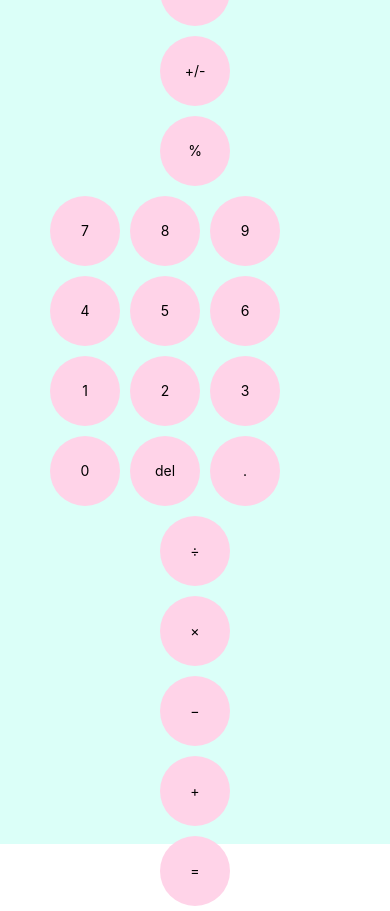
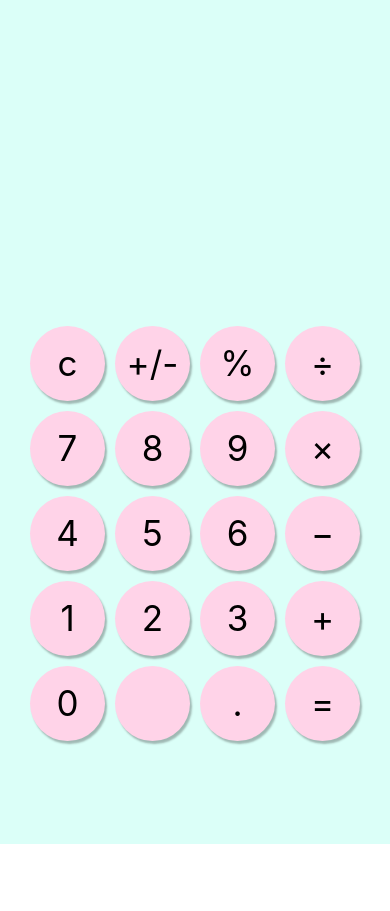
Before and after one commit to StaceyCP/calculator, a React Native app: screen / in a window 390 px wide. After the commit the page ends 844 px from the top, so only its background shows below. Built offline with nearby package versions, Linux system fonts and the light colour scheme.

Commit message:
Base styling complete, and operator state initialised

```diff
--- a/App.js
+++ b/App.js
@@ -8,76 +8,75 @@ export default function App() {
   const minus = '\u2212';
   const add = '\u002B';
   const equal = '\u003D';
-  const [equation, setEquation] = useState(0);
-  const [result, setResult] = useState(0);
+  const [operator, setOperator] = useState('');
+  const [num, setNum] = useState("0");
+  const [values, setValues] = useState([]);
   return (
     <View style={styles.container}>
-      <Text>{equation}</Text>
-      <View>
-        <Pressable style={styles.button} onPress={() => {console.log("cancel");}}>
-          <Text>c</Text>
-        </Pressable>
-        <Pressable style={styles.button} onPress={() => {console.log("positive/negative");}}>
-          <Text>+/-</Text>
-        </Pressable>
-        <Pressable style={styles.button} onPress={() => {console.log("percent");}}>
-          <Text>%</Text>
-        </Pressable>
+      <View style={styles.calculatorInput}>
+        <Text adjustsFontSizeToFit={true} numberOfLines={1} style={styles.calculatorInputText}>{num}</Text>
       </View>
-      <View style={styles.nums}>
-        <Pressable style={styles.button} onPress={() => {console.log("7");}}>
-          <Text>7</Text>
-        </Pressable>
-        <Pressable style={styles.button} onPress={() => {console.log("8");}}>
-          <Text>8</Text>
-        </Pressable>
-        <Pressable style={styles.button} onPress={() => {console.log("9");}}>
-          <Text>9</Text>
-        </Pressable>
-        <Pressable style={styles.button} onPress={() => {console.log("4");}}>
-          <Text>4</Text>
-        </Pressable>
-        <Pressable style={styles.button} onPress={() => {console.log("5");}}>
-          <Text>5</Text>
-        </Pressable>
-        <Pressable style={styles.button} onPress={() => {console.log("6");}}>
-          <Text>6</Text>
-        </Pressable>
-        <Pressable style={styles.button} onPress={() => {console.log("1");}}>
-          <Text>1</Text>
-        </Pressable>
-        <Pressable style={styles.button} onPress={() => {console.log("2");}}>
-          <Text>2</Text>
-        </Pressable>
-        <Pressable style={styles.button} onPress={() => {console.log("3");}}>
-          <Text>3</Text>
-        </Pressable>
-        <Pressable style={styles.button} onPress={() => {console.log("0");}}>
-          <Text>0</Text>
-        </Pressable>
-        <Pressable style={styles.button} onPress={() => {console.log("delete");}}>
-          <Text>del</Text>
-        </Pressable>
-        <Pressable style={styles.button} onPress={() => {console.log("decimal");}}>
-          <Text>.</Text>
-        </Pressable>
-      </View>
-      <View>
-        <Pressable style={styles.button} onPress={() => {console.log("divide");}}>
-          <Text>{divide}</Text>
-        </Pressable>
-        <Pressable style={styles.button} onPress={() => {console.log("multiply");}}>
-          <Text>{multiply}</Text>
-        </Pressable>
-        <Pressable style={styles.button} onPress={() => {console.log("minus");}}>
-          <Text>{minus}</Text>
-        </Pressable>
-        <Pressable style={styles.button} onPress={() => {console.log("add");}}>
-          <Text>{add}</Text>
-        </Pressable>
-        <Pressable style={styles.button} onPress={() => {console.log("equal");}}>
-          <Text>{equal}</Text>
-        </Pressable>
+      <View style={styles.equationBtns}>
+        <View style={styles.nums}>
+          <Pressable style={[styles.button, styles.shadow]} onPress={() => setNum("0")}>
+            <Text style={styles.text}>c</Text>
+          </Pressable>
+          <Pressable style={[styles.button, styles.shadow]} onPress={() => {console.log("positive/negative");}}>
+            <Text style={styles.text}>+/-</Text>
+          </Pressable>
+          <Pressable style={[styles.button, styles.shadow]} onPress={() => {console.log("percent");}}>
+            <Text style={styles.text}>%</Text>
+          </Pressable>
+          <Pressable style={[styles.button, styles.shadow]} onPress={() => {setOperator("/")}}>
+            <Text style={styles.text}>{divide}</Text>
+          </Pressable>
+          <Pressable style={[styles.button, styles.shadow]} onPress={() => setNum(num + "7")}>
+            <Text style={styles.text}>7</Text>
+          </Pressable>
+          <Pressable style={[styles.button, styles.shadow]} onPress={() => {console.log("8");}}>
+            <Text style={styles.text}>8</Text>
+          </Pressable>
+          <Pressable style={[styles.button, styles.shadow]} onPress={() => {console.log("9");}}>
+            <Text style={styles.text}>9</Text>
+          </Pressable>
+          <Pressable style={[styles.button, styles.shadow]} onPress={() => setOperator('*')}>
+            <Text style={styles.text}>{multiply}</Text>
+          </Pressable>
+          <Pressable style={[styles.button, styles.shadow]} onPress={() => {console.log("4");}}>
+            <Text style={styles.text}>4</Text>
+          </Pressable>
+          <Pressable style={[styles.button, styles.shadow]} onPress={() => {console.log("5");}}>
+            <Text style={styles.text}>5</Text>
+          </Pressable>
+          <Pressable style={[styles.button, styles.shadow]} onPress={() => {console.log("6");}}>
+            <Text style={styles.text}>6</Text>
+          </Pressable>
+          <Pressable style={[styles.button, styles.shadow]} onPress={() => setOperator("-")}>
+            <Text style={styles.text}>{minus}</Text>
+          </Pressable>
+          <Pressable style={[styles.button, styles.shadow]} onPress={() => {console.log("1");}}>
+            <Text style={styles.text}>1</Text>
+          </Pressable>
+          <Pressable style={[styles.button, styles.shadow]} onPress={() => {console.log("2");}}>
+            <Text style={styles.text}>2</Text>
+          </Pressable>
+          <Pressable style={[styles.button, styles.shadow]} onPress={() => {console.log("3");}}>
+            <Text style={styles.text}>3</Text>
+          </Pressable>
+          <Pressable style={[styles.button, styles.shadow]} onPress={() => setOperator(add)}>
+            <Text style={styles.text}>{add}</Text>
+          </Pressable>
+          <Pressable style={[styles.button, styles.shadow]} onPress={() => {console.log("0");}}>
+            <Text style={styles.text}>0</Text>
+          </Pressable>
+          <View style={[styles.button, styles.shadow]}></View>
+          <Pressable style={[styles.button, styles.shadow]} onPress={() => setNum(num + ".")}>
+            <Text style={styles.text}>.</Text>
+          </Pressable>
+          <Pressable style={[styles.button, styles.shadow]} onPress={() => {console.log("equal");}}>
+            <Text style={styles.text}>{equal}</Text>
+          </Pressable>
+        </View>
       </View>
     </View>
   );
@@ -85,26 +84,47 @@ export default function App() {
 
 const styles = StyleSheet.create({
   button: {
+    alignItems: 'center',
     backgroundColor: "#ffd3e8",
     borderRadius: '50%',
     padding: 5,
     display: 'flex',
-    alignItems: 'center',
     justifyContent: 'center',
-    height: 70,
-    width: 70,
+    height: 75,
+    width: 75,
     margin: 5,
+  },
+  calculatorInput: {
+    display: 'flex',
+    alignItems: 'flex-end',
+    justifyContent: 'flex-end'
+  },
+  calculatorInputText: {
+    fontSize: 60,
+    marginRight: -150
   },
   container: {
     alignItems: 'center',
     backgroundColor: '#DBFFF8',
     flex: 1,
     justifyContent: 'center',
+    paddingTop: 150
   },
   nums: {
+    alignItems: 'center',
     display: 'flex',
     flexDirection: 'row',
+    justifyContent: 'center',
     flexWrap: 'wrap',
-    width: 300,
-  }
+    width: 370,
+  },
+  shadow: {
+    shadowColor: '#171717',
+    shadowOffset: {width: 2, height: 3},
+    shadowOpacity: 0.3,
+    shadowRadius: 2,
+  },
+  text: {
+    fontSize: 35
+  },
 });
```
